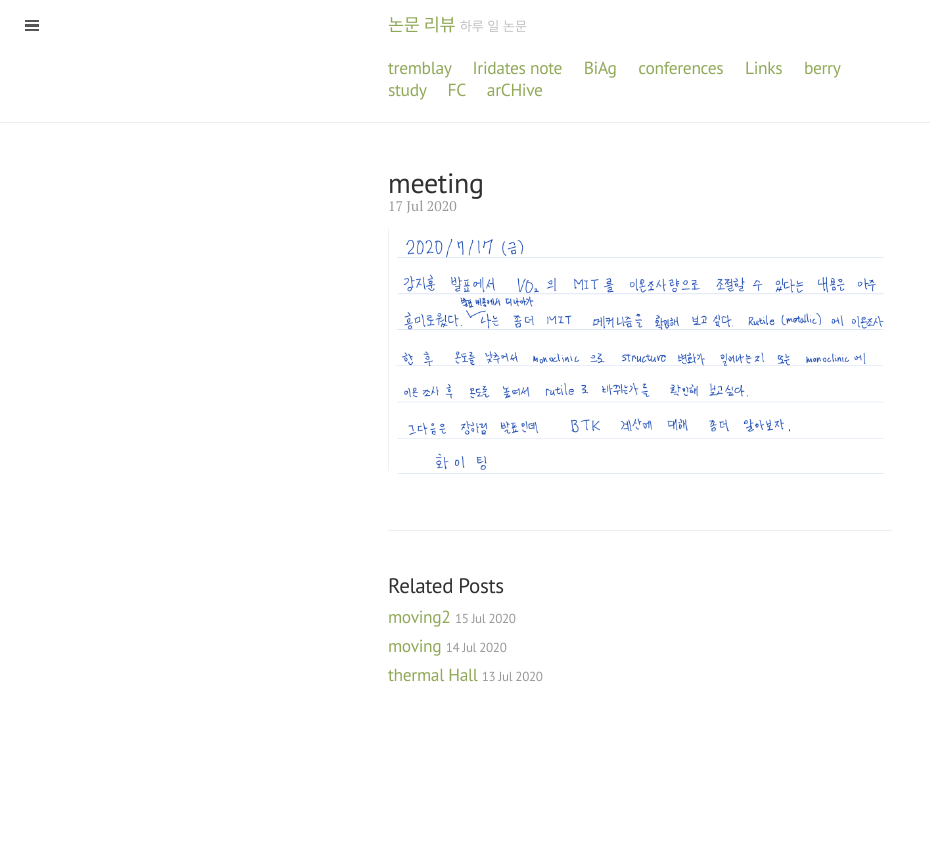
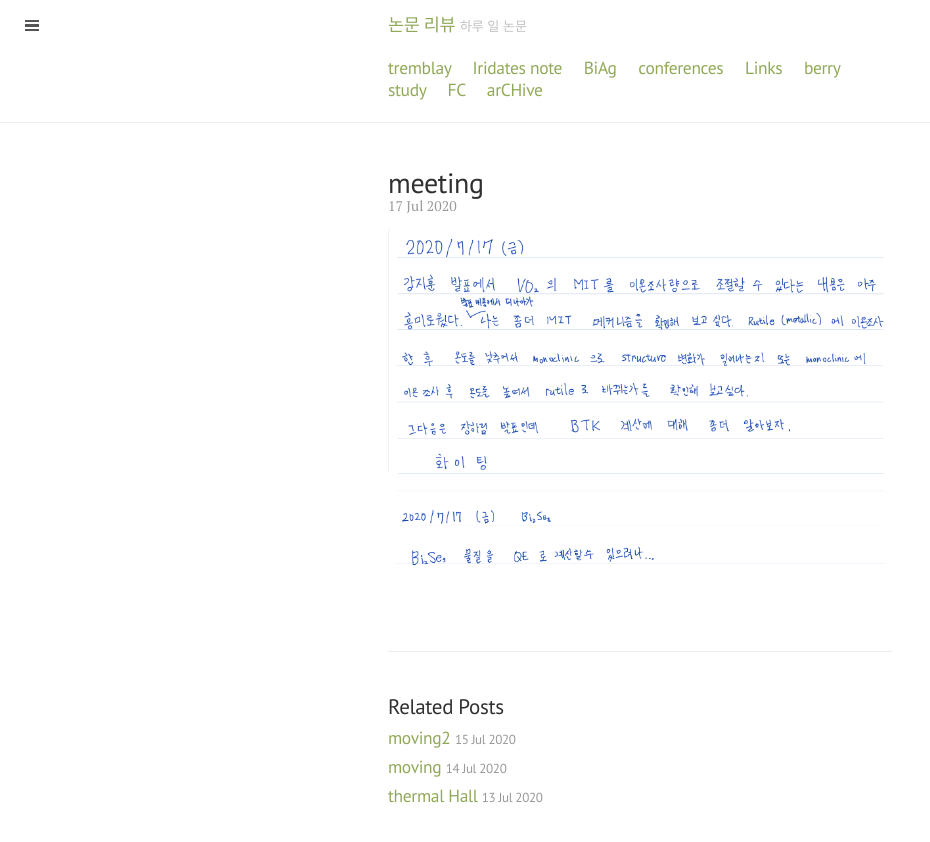
Before and after one commit to qkrwlsghdcjsworlt/work, a Jekyll site: the page built from _posts/2020/2020-07-17-meeting.markdown, in a window 1280 px wide. Shown: the top 842 px of the page, without its empty margins (0-930 px from the left). Built offline with Jekyll 4.4.1, drawn with Linux system fonts in a browser that asks for light colours.

Commit message:
“update”

```diff
--- a/_posts/2020/2020-07-17-meeting.markdown
+++ b/_posts/2020/2020-07-17-meeting.markdown
@@ -8,3 +8,5 @@ categories: life
 
 
 ![일기]({{site.baseurl}}/images/2020-07-17.png)
+
+![일기]({{site.baseurl}}/images/2020-07-17-2.png)
```
Also changed, not shown: images/2020-07-17-2.png (added), 1 other file.
